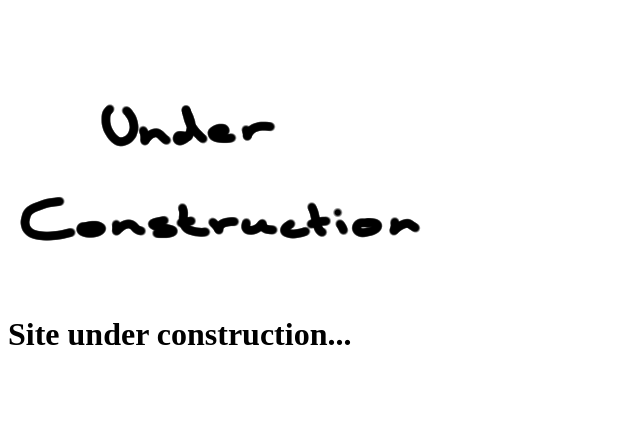
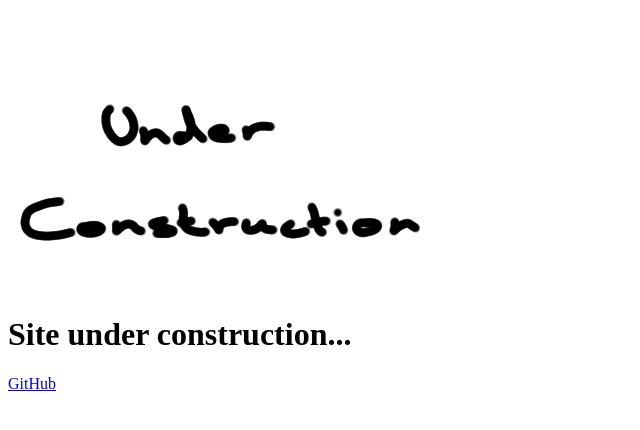
Before and after one commit to moyusuf23/moyusuf23.github.io, a plain HTML site: page docs/index.html in a window 1280 px wide. Shown: the full height of the page, 0-640 px from the left. Drawn offline with Linux system fonts and the light colour scheme.

Commit message:
Update index.html

```diff
--- a/docs/index.html
+++ b/docs/index.html
@@ -7,5 +7,6 @@
 	<body>
 		<img src="img/UnderConstruction.png" alt="under construction" />
  		<h1>Site under construction...</h1>
+ 		<a href="https://github.com/moyusuf23/moyusuf23.github.io">GitHub</a>
 	</body>
 </html>
```
